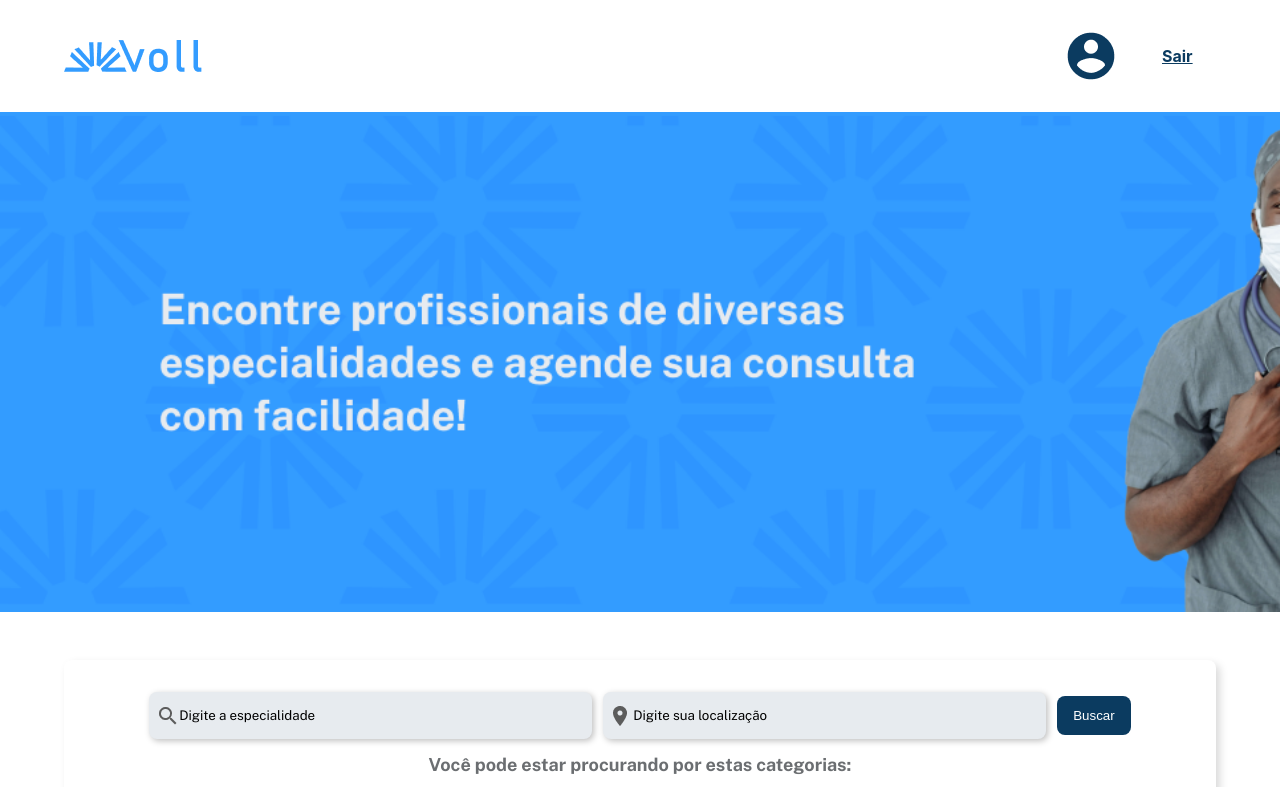
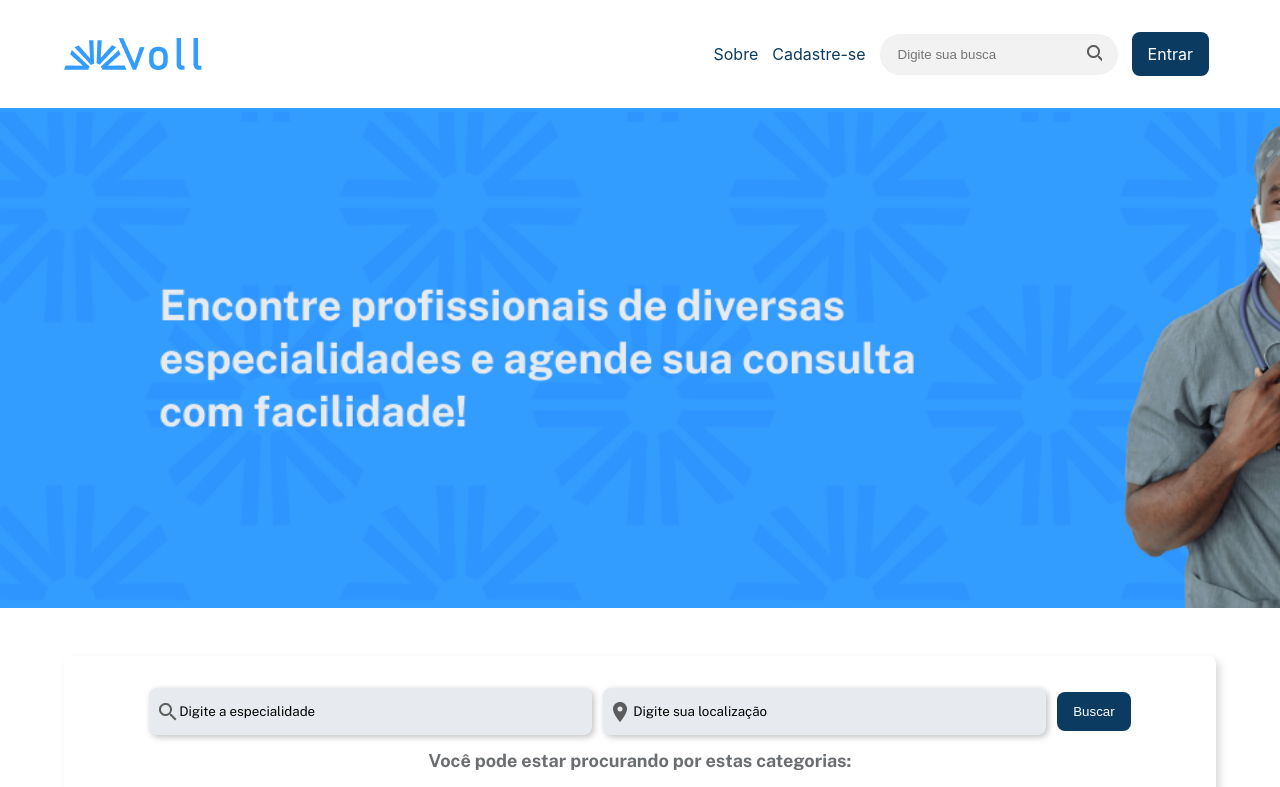
Before and after one commit to AndrewSRibeiro01/Voll-main-pt2, a React (Create React App) app in the folder web/: page / in a window 1280 px wide. Shown: the top 787 px of the page. Built offline with nearby package versions, Linux system fonts and the light colour scheme; the HTML template or start-up script is replaced by a standard one.

Commit message:
finalizando a tarefa do curso, iniciando a  a etapa final

```diff
--- a/web/src/components/Cabecalho/index.tsx
+++ b/web/src/components/Cabecalho/index.tsx
@@ -1,33 +1,82 @@
 import styled from 'styled-components';
 import logo from './assets/logo.png';
 import perfil from './assets/perfil.png';
+import pesquisa from './assets/search.png';
+import autenticaStore from '../../stores/autentica.store';
 
 const CabecalhoEstilizado = styled.header`
     display:flex;
     align-items: center;
     justify-content: space-between;
-    padding: 2em 4em
+    padding: 2em 4em;
 `
-
 const Container = styled.div`
     display: flex;
     align-items: center;
     justify-content: space-around;
     flex-grow: .1;
 `
-
 const LinkEstilizado = styled.a`
- color: var(--azul-escuro);
- font-weight: 700;
+    color: var(--azul-escuro);
+    font-weight: 700;
+`
+const LinkEstilizadoDeslogado = styled(LinkEstilizado)`
+    font-weight: 400;
+    text-decoration: none;
+    color: var(--azul-escuro);
+`
+const ContainerPesquisa = styled.div`
+    display: flex;
+    align-items: center;
+    background-color: #f2f2f2;
+    border-radius: 20px;
+    padding: 8px 16px;
+`
+const InputCustomizado = styled.input`
+    flex: 1;
+    border: none;
+    background: none;
+    outline: none;
+`
+const SpanCustomizado = styled.span`
+  background-image: url(${pesquisa});
+    background-repeat: no-repeat;
+    width: 25px;
+    height: 25px;
+    background-position: 10px;
+`
+const BotaoEstilizado = styled.a`
+    background-color: var(--azul-escuro);
+    border-radius: 8px;
+    padding: 12px 16px;
+    color: var(--branco);
+    text-decoration: none;
 `
 
 function Cabecalho() {
+    const handleLogout = () => {
+        autenticaStore.logout();
+    };
     return (
         <CabecalhoEstilizado>
             <img src={logo} alt="logo da empresa Voll" />
             <Container>
-                <img src={perfil} alt="imagem de perfil do usuário" />
-                <LinkEstilizado href="#">Sair</LinkEstilizado>
+                {autenticaStore.estaAutenticado
+                    ? <>
+                        <img src={perfil} alt="imagem de perfil do usuário" />
+                        <LinkEstilizado href="/" onClick={handleLogout}>Sair</LinkEstilizado>
+                    </>
+                    :
+                    <>
+                        <LinkEstilizadoDeslogado href="/sobre" >Sobre</LinkEstilizadoDeslogado>
+                        <LinkEstilizadoDeslogado href="/cadastro">Cadastre-se</LinkEstilizadoDeslogado>
+                        <ContainerPesquisa>
+                            <InputCustomizado type="text" placeholder='Digite sua busca' />
+                            <SpanCustomizado />
+                        </ContainerPesquisa>
+                        <BotaoEstilizado href="/login">Entrar</BotaoEstilizado>
+                    </>
+                }
             </Container>
         </CabecalhoEstilizado>
     )
```
Also changed, not shown: web/src/components/Cabecalho/assets/search.png (added).
